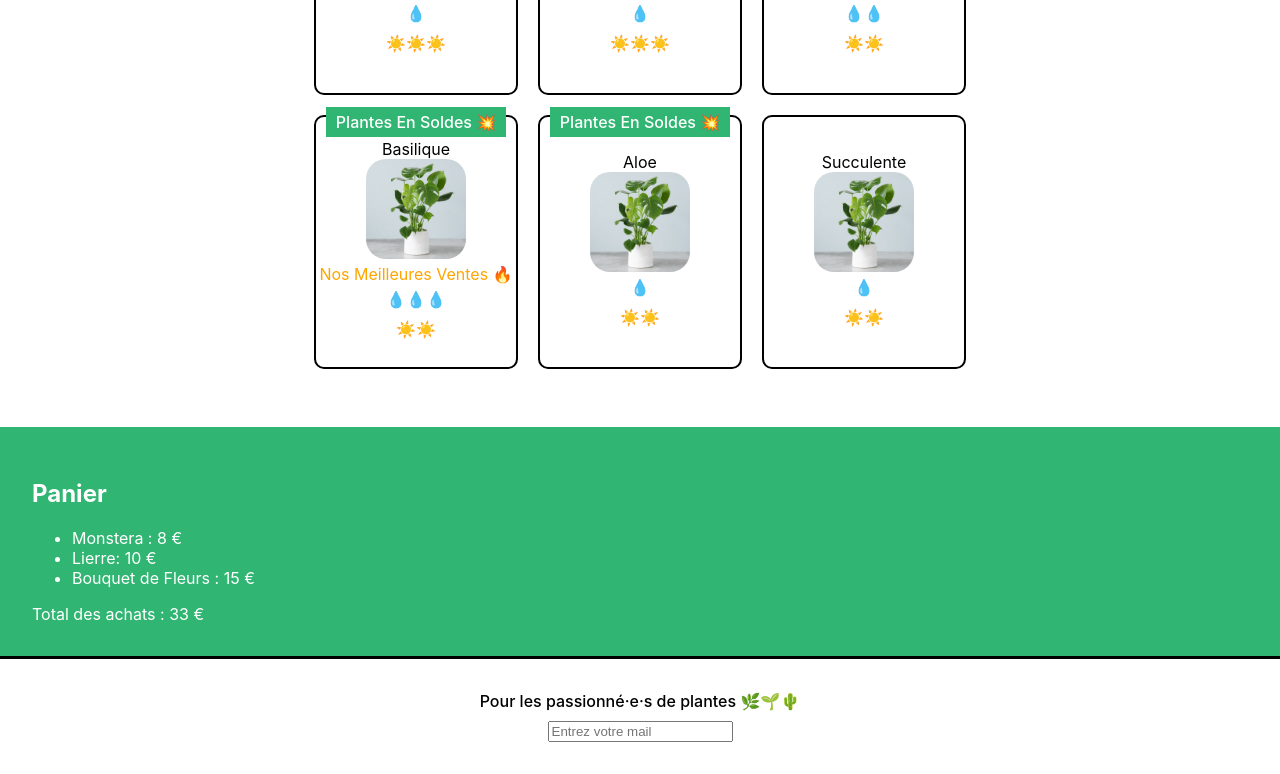
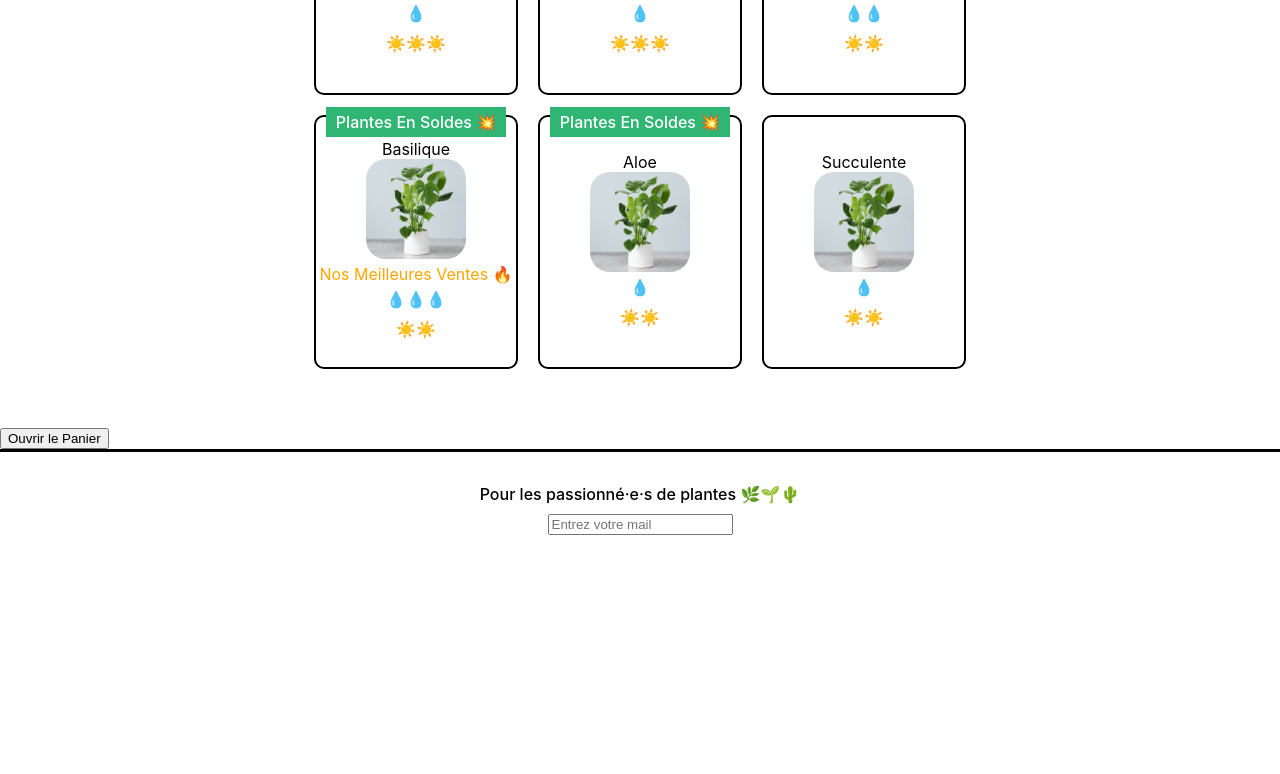
Before and after one commit to asonkes/Cours_React1_openclassRooms, a React (Create React App) app: page / in a window 1280 px wide. Shown: the part 810-1584 px from the top of the page. After the commit the page ends 1377 px from the top, so only its background shows below. Built offline with nearby package versions, Linux system fonts and the light colour scheme.

Commit message:
Mettez en place votre state local avec useState

```diff
--- a/src/components/Cart.js
+++ b/src/components/Cart.js
@@ -2,27 +2,45 @@
 /* Notre 2eme composant est créé */
 /********************************/
 
-import '../styles/Cart.css';
+import { useState } from "react";
+import "../styles/Cart.css";
 
 const Cart = () => {
-    const monsteraPrice = 8;
-    const lierrePrice = 10;
-    const flowersPrice = 15;
-    const total = monsteraPrice + lierrePrice + flowersPrice;
+  const monsteraPrice = 8;
+  /** Donc ici, on va créer un state "cart" */
+  /** Mais qd on fait cela, on doit déclarer une fonction
+   * pour mettre ce "state" à jour et lui attribuer
+   * une valeur initiale de "0"
+   **/
+  const [cart, updateCart] = useState(0);
 
-    return (
-        <div className="lmj-cart">
-            <div>
-                <h2>Panier</h2>
-                <ul>
-                    <li>Monstera : { monsteraPrice } €</li>
-                    <li>Lierre: { lierrePrice } €</li>
-                    <li>Bouquet de Fleurs : { flowersPrice } €</li>
-                </ul>
-            </div>
-            <div>Total des achats : { total } €</div>
+  /** Variable qui permettra de définir si on veut afficher ou pas le panier */
+  /** Par défaut ==> false */
+  const [isOpen, setIsOpen] = useState(false);
+
+  /** Le bouton permet d'ajouter un 'monstera' */
+  /** Evenement au 'click' */
+  /** Et tu mets à jour grêce à adapte la quantité de monstera que tu veux
+   * (en fonction ) du nombre de plantes ajoutées dans le panier */
+
+  /** Pour ce bouton : <button onClick={() => updateCart(0)}>Vider le panier</button> */
+  /** En fait, on remet simplement à l'état initial ==> "0" */
+  return isOpen ? (
+    <div className="lmj-cart">
+      <button onClick={() => setIsOpen(false)}>Fermer</button>
+      <h2>Panier</h2>
+      <div>
+        <div>
+          <li>Monstera : {monsteraPrice} €</li>
+          <button onClick={() => updateCart(cart + 1)}>Ajouter</button>
+          <button onClick={() => updateCart(0)}>Vider le panier</button>
         </div>
-    )
-}
+      </div>
+      <h3>Total ={monsteraPrice * cart} €</h3>
+    </div>
+  ) : (
+    <button onClick={() => setIsOpen(true)}>Ouvrir le Panier</button>
+  );
+};
 
 export default Cart;
```
